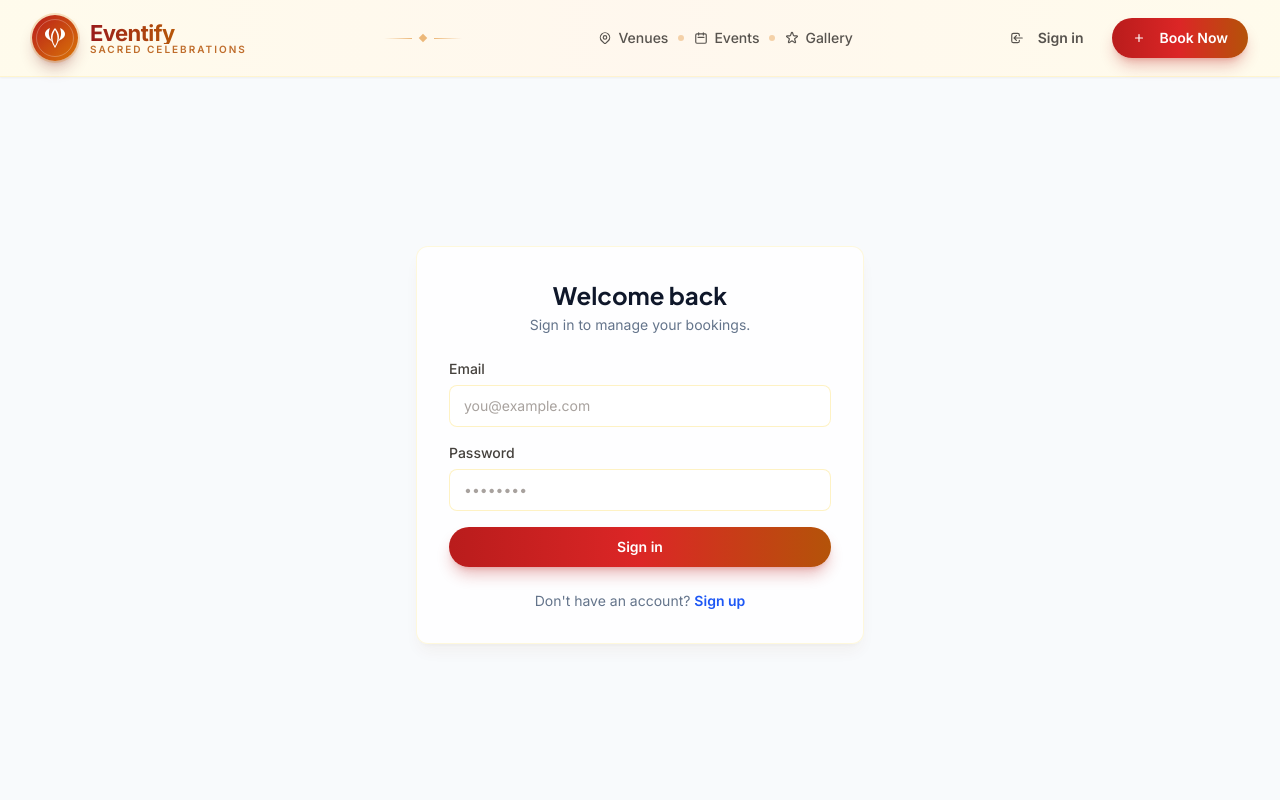
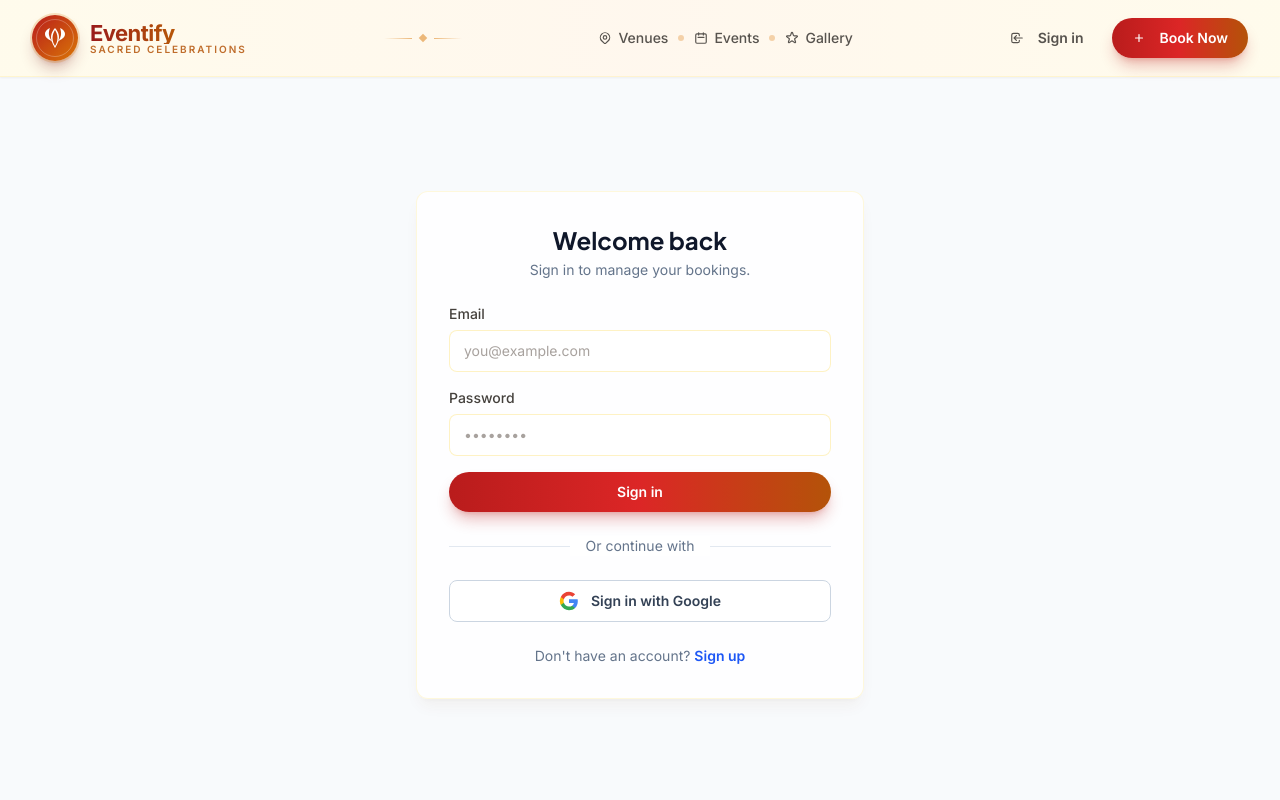
Before and after one commit to bishwashgh/Emsfrontend, a React (Vite) app: page /sign-in in a window 1280 px wide. Shown: the top 800 px of the page. Built offline with nearby package versions, Linux system fonts and the light colour scheme; no server answers.

Commit message:
file updated

```diff
--- a/package.json
+++ b/package.json
@@ -9,6 +9,7 @@
     "preview": "vite preview"
   },
   "dependencies": {
+    "@react-oauth/google": "^0.13.5",
     "@tanstack/react-query": "^5.62.0",
     "axios": "^1.7.9",
     "react": "^18.3.1",
--- a/src/main.tsx
+++ b/src/main.tsx
@@ -2,6 +2,7 @@ import React from 'react'
 import ReactDOM from 'react-dom/client'
 import { BrowserRouter } from 'react-router-dom'
 import { QueryClient, QueryClientProvider } from '@tanstack/react-query'
+import { GoogleOAuthProvider } from '@react-oauth/google' // ✅ Add this import
 import App from './App'
 import { AuthProvider } from './context/AuthContext'
 import './index.css'
@@ -10,8 +11,11 @@ const queryClient = new QueryClient({
   defaultOptions: { queries: { retry: 1, refetchOnWindowFocus: false, staleTime: 30_000 } },
 })
 
+const googleClientId = import.meta.env.VITE_GOOGLE_CLIENT_ID
+
 ReactDOM.createRoot(document.getElementById('root')!).render(
   <React.StrictMode>
+    <GoogleOAuthProvider clientId={googleClientId}> {/* ✅ Add this wrapper */}
       <QueryClientProvider client={queryClient}>
         <BrowserRouter>
           <AuthProvider>
@@ -19,5 +23,6 @@ ReactDOM.createRoot(document.getElementById('root')!).render(
           </AuthProvider>
         </BrowserRouter>
       </QueryClientProvider>
+    </GoogleOAuthProvider>
   </React.StrictMode>,
 )
--- a/src/pages/SignInPage.tsx
+++ b/src/pages/SignInPage.tsx
@@ -2,9 +2,10 @@ import { useState, type FormEvent } from 'react'
 import { Link, useLocation, useNavigate } from 'react-router-dom'
 import { useAuth } from '../context/AuthContext'
 import { normalizeError } from '../lib/api'
+import { useGoogleLogin } from '@react-oauth/google'
 
 export default function SignInPage() {
-  const { signIn } = useAuth()
+  const { signIn, signInWithGoogle } = useAuth()
   const navigate = useNavigate()
   const location = useLocation()
   const from = (location.state as { from?: string })?.from ?? '/'
@@ -13,6 +14,27 @@ export default function SignInPage() {
   const [password, setPassword] = useState('')
   const [error, setError] = useState('')
   const [loading, setLoading] = useState(false)
+  const [googleLoading, setGoogleLoading] = useState(false)
+
+  // Google Login hook
+  const googleLogin = useGoogleLogin({
+    onSuccess: async (tokenResponse) => {
+      try {
+        setGoogleLoading(true)
+        setError('')
+        await signInWithGoogle(tokenResponse.access_token)
+        navigate(from, { replace: true })
+      } catch (err) {
+        setError(normalizeError(err).message)
+      } finally {
+        setGoogleLoading(false)
+      }
+    },
+    onError: () => {
+      setError('Failed to sign in with Google')
+      setGoogleLoading(false)
+    }
+  })
 
   const onSubmit = async (e: FormEvent) => {
     e.preventDefault()
@@ -36,13 +58,95 @@ export default function SignInPage() {
             <h1 className="font-display text-2xl font-bold text-slate-900">Welcome back</h1>
             <p className="mt-1 text-sm text-slate-500">Sign in to manage your bookings.</p>
           </div>
-          {error && <div className="mb-4 rounded-lg border border-error-100 bg-error-50 px-4 py-3 text-sm text-error-700">{error}</div>}
+
+          {error && (
+            <div className="mb-4 rounded-lg border border-error-100 bg-error-50 px-4 py-3 text-sm text-error-700">
+              {error}
+            </div>
+          )}
+
           <form onSubmit={onSubmit} className="space-y-4">
-            <div><label className="label" htmlFor="email">Email</label><input id="email" type="email" required value={email} onChange={(e) => setEmail(e.target.value)} className="input" placeholder="you@example.com" /></div>
-            <div><label className="label" htmlFor="password">Password</label><input id="password" type="password" required value={password} onChange={(e) => setPassword(e.target.value)} className="input" placeholder="••••••••" /></div>
-            <button type="submit" disabled={loading} className="btn-primary w-full">{loading ? 'Signing in…' : 'Sign in'}</button>
+            <div>
+              <label className="label" htmlFor="email">Email</label>
+              <input
+                id="email"
+                type="email"
+                required
+                value={email}
+                onChange={(e) => setEmail(e.target.value)}
+                className="input"
+                placeholder="you@example.com"
+              />
+            </div>
+            <div>
+              <label className="label" htmlFor="password">Password</label>
+              <input
+                id="password"
+                type="password"
+                required
+                value={password}
+                onChange={(e) => setPassword(e.target.value)}
+                className="input"
+                placeholder="••••••••"
+              />
+            </div>
+            <button type="submit" disabled={loading} className="btn-primary w-full">
+              {loading ? 'Signing in…' : 'Sign in'}
+            </button>
           </form>
-          <p className="mt-6 text-center text-sm text-slate-500">Don't have an account? <Link to="/sign-up" className="font-semibold text-primary-600 hover:text-primary-700">Sign up</Link></p>
+
+          {/* Divider */}
+          <div className="relative my-6">
+            <div className="absolute inset-0 flex items-center">
+              <div className="w-full border-t border-slate-200"></div>
+            </div>
+            <div className="relative flex justify-center text-sm">
+              <span className="bg-white px-4 text-slate-500">Or continue with</span>
+            </div>
+          </div>
+
+          {/* Google Sign In Button */}
+          <button
+            onClick={() => googleLogin()}
+            disabled={googleLoading}
+            className="flex w-full items-center justify-center gap-3 rounded-lg border border-slate-300 bg-white px-4 py-2.5 text-sm font-semibold text-slate-700 transition-all hover:bg-slate-50 hover:shadow-md disabled:opacity-50 disabled:cursor-not-allowed"
+          >
+            {googleLoading ? (
+              <>
+                <svg className="h-5 w-5 animate-spin" viewBox="0 0 24 24">
+                  <circle className="opacity-25" cx="12" cy="12" r="10" stroke="currentColor" strokeWidth="4" fill="none" />
+                  <path className="opacity-75" fill="currentColor" d="M4 12a8 8 0 018-8V0C5.373 0 0 5.373 0 12h4zm2 5.291A7.962 7.962 0 014 12H0c0 3.042 1.135 5.824 3 7.938l3-2.647z" />
+                </svg>
+                Signing in…
+              </>
+            ) : (
+              <>
+                <svg className="h-5 w-5" viewBox="0 0 24 24">
+                  <path
+                    d="M22.56 12.25c0-.78-.07-1.53-.2-2.25H12v4.26h5.92a5.06 5.06 0 01-2.2 3.32v2.77h3.57c2.08-1.92 3.28-4.74 3.28-8.1z"
+                    fill="#4285F4"
+                  />
+                  <path
+                    d="M12 23c2.97 0 5.46-.98 7.28-2.66l-3.57-2.77c-.98.66-2.23 1.06-3.71 1.06-2.86 0-5.29-1.93-6.16-4.53H2.18v2.84C3.99 20.53 7.7 23 12 23z"
+                    fill="#34A853"
+                  />
+                  <path
+                    d="M5.84 14.09c-.22-.66-.35-1.36-.35-2.09s.13-1.43.35-2.09V7.07H2.18C1.43 8.55 1 10.22 1 12s.43 3.45 1.18 4.93l2.85-2.22.81-.62z"
+                    fill="#FBBC05"
+                  />
+                  <path
+                    d="M12 5.38c1.62 0 3.06.56 4.21 1.64l3.15-3.15C17.45 2.09 14.97 1 12 1 7.7 1 3.99 3.47 2.18 7.07l3.66 2.84c.87-2.6 3.3-4.53 6.16-4.53z"
+                    fill="#EA4335"
+                  />
+                </svg>
+                Sign in with Google
+              </>
+            )}
+          </button>
+
+          <p className="mt-6 text-center text-sm text-slate-500">
+            Don't have an account? <Link to="/sign-up" className="font-semibold text-primary-600 hover:text-primary-700">Sign up</Link>
+          </p>
         </div>
       </div>
     </div>
--- a/src/pages/VerifyOtpPage.tsx
+++ b/src/pages/VerifyOtpPage.tsx
@@ -15,7 +15,7 @@ export default function VerifyOtpPage() {
   const [email, setEmail] = useState('')
   const [timer, setTimer] = useState(60)
   const [canResend, setCanResend] = useState(false)
-  const [debugOtp, setDebugOtp] = useState('')
+
 
   useEffect(() => {
     if (location.state?.challengeId) {
```
Also changed, not shown: 1 other file (tests, documents, lock files or other folders). Lines whose indentation alone changed are shown as unchanged.
